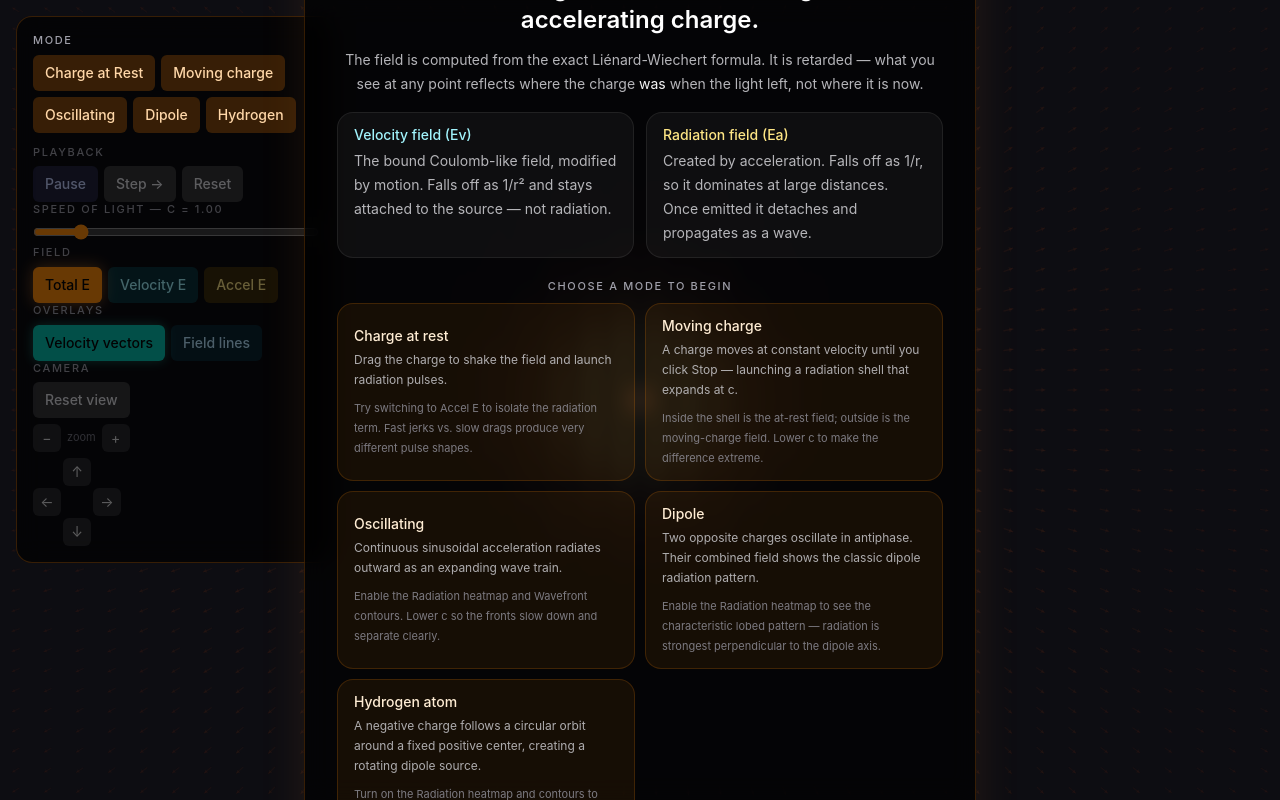
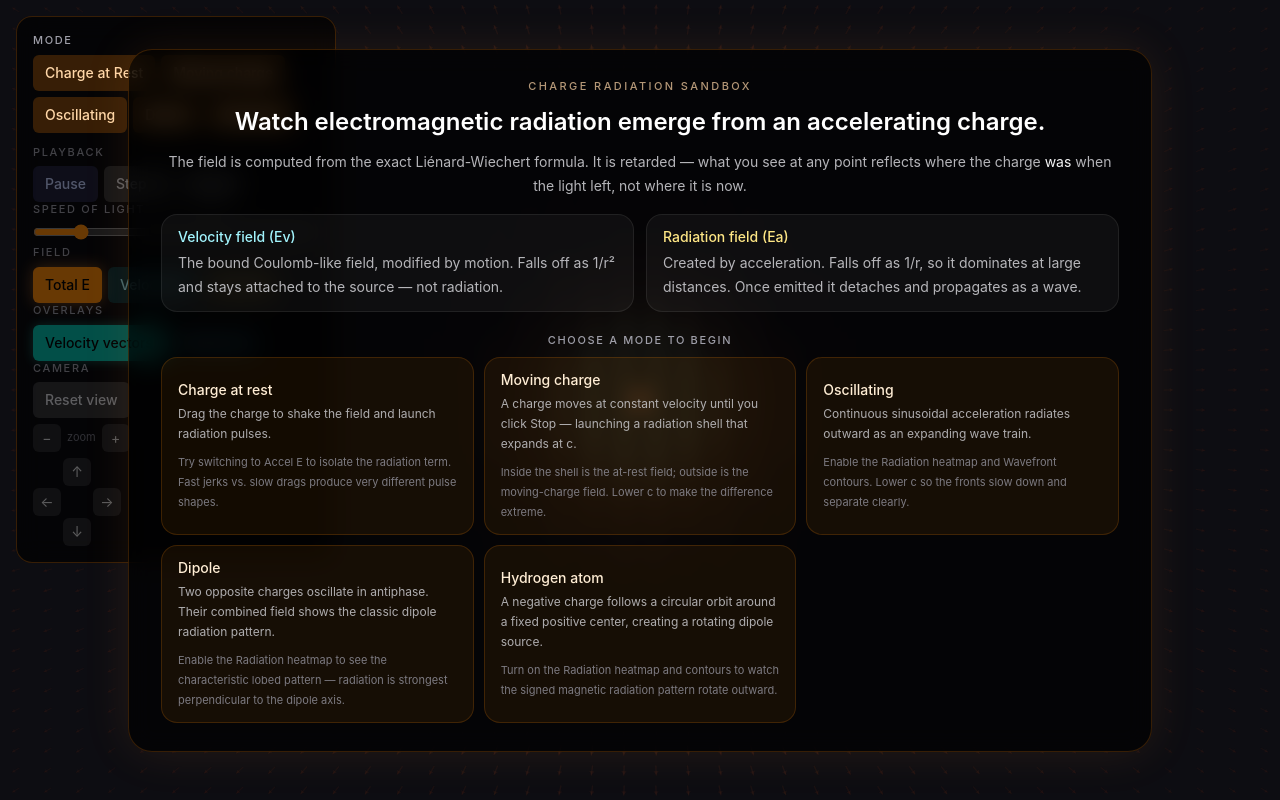
Before and after one commit to gowanuslobster/charge-radiation-sandbox, a React (Vite) app: page / in a window 1280 px wide. Built offline with nearby package versions, Linux system fonts and the light colour scheme.

Commit message:
rearranged start screen

```diff
--- a/src/components/StartPanel.tsx
+++ b/src/components/StartPanel.tsx
@@ -56,7 +56,7 @@ const MODE_CARDS: ModeCard[] = [
 export function StartPanel({ onSelectMode }: Props) {
   return (
     <div className="pointer-events-none absolute inset-0 z-40 flex items-center justify-center px-6">
-      <div className="pointer-events-auto w-full max-w-2xl select-none rounded-3xl border border-orange-400/20 bg-black/65 px-8 py-7 text-center shadow-[0_0_48px_rgba(251,146,60,0.1)] backdrop-blur-md">
+      <div className="pointer-events-auto w-full max-w-5xl select-none rounded-3xl border border-orange-400/20 bg-black/65 px-8 py-7 text-center shadow-[0_0_48px_rgba(251,146,60,0.1)] backdrop-blur-md">
 
         {/* Header */}
         <p className="text-[11px] font-medium uppercase tracking-[0.22em] text-orange-200/70">
@@ -93,7 +93,7 @@ export function StartPanel({ onSelectMode }: Props) {
         <p className="mt-5 text-[11px] font-medium uppercase tracking-[0.15em] text-zinc-400">
           Choose a mode to begin
         </p>
-        <div className="mt-2 grid gap-2.5 text-left text-sm sm:grid-cols-2">
+        <div className="mt-2 grid gap-2.5 text-left text-sm sm:grid-cols-2 lg:grid-cols-3">
           {MODE_CARDS.map(({ mode, title, desc, hint }) => (
             <button
               key={mode}
```
